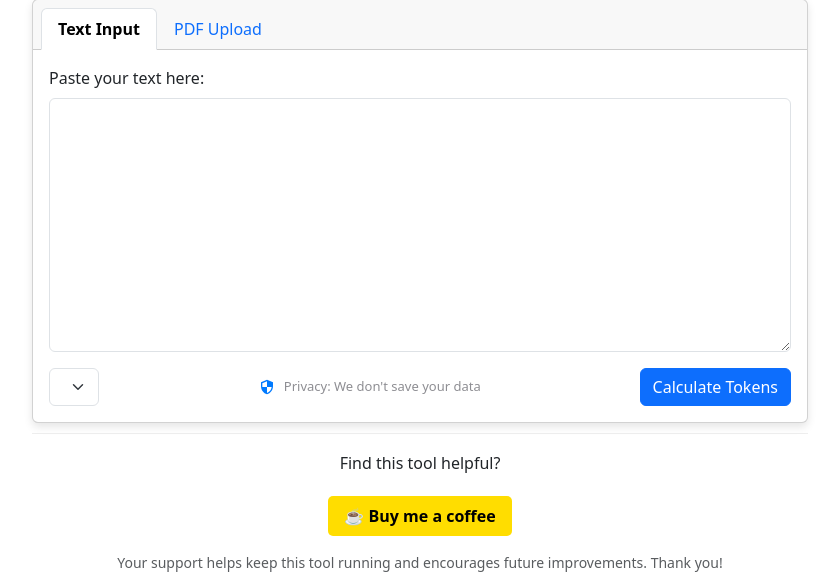
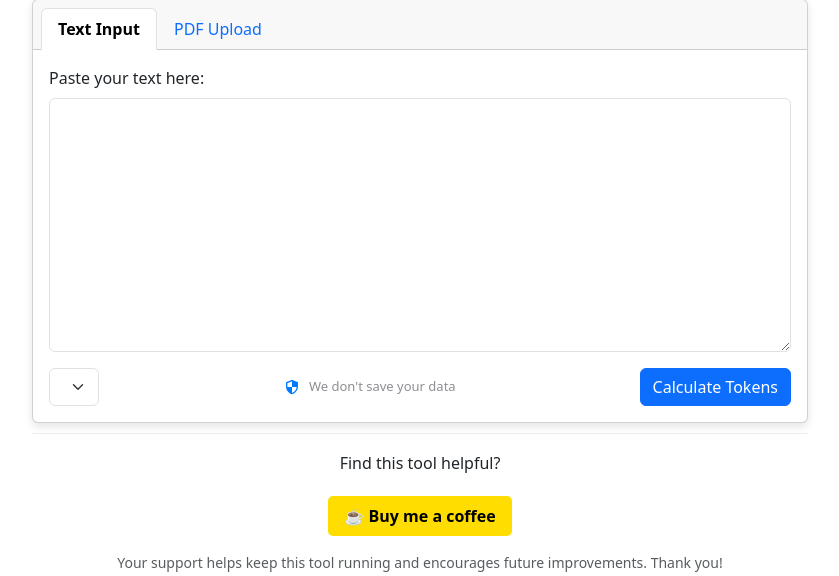
Before and after one commit to andreaangiolillo/TokenCounter, a Django app: page / in a window 1280 px wide. Shown: the part 291-867 px from the top of the page, without its empty margins (220-1059 px from the left). Run offline with Django 4.2, Linux system fonts and the light colour scheme; lists and menus that the app fills with data are empty.

```diff
--- a/tokeneyes/templates/tokeneyes/index.html
+++ b/tokeneyes/templates/tokeneyes/index.html
@@ -151,7 +151,7 @@
                                             <path d="M12 1L3 5v6c0 5.55 3.84 10.74 9 12 5.16-1.26 9-6.45 9-12V5l-9-4zm0 10.99h7c-.53 4.12-3.28 7.79-7 8.94V12H5V6.3l7-3.11v8.8z"/>
                                         </svg>
                                     </span>
-                                    <span>Privacy: We don't save your data</span>
+                                    <span>We don't save your data</span>
                                 </div>
                                 <button type="submit" class="btn btn-primary">
                                     Calculate Tokens
@@ -191,7 +191,7 @@
                                             <path d="M12 1L3 5v6c0 5.55 3.84 10.74 9 12 5.16-1.26 9-6.45 9-12V5l-9-4zm0 10.99h7c-.53 4.12-3.28 7.79-7 8.94V12H5V6.3l7-3.11v8.8z"/>
                                         </svg>
                                     </span>
-                                    <span>Privacy: We don't save your data</span>
+                                    <span>We don't save your data</span>
                                 </div>
                                 <button type="submit" class="btn btn-primary">
                                     Calculate Tokens
```
